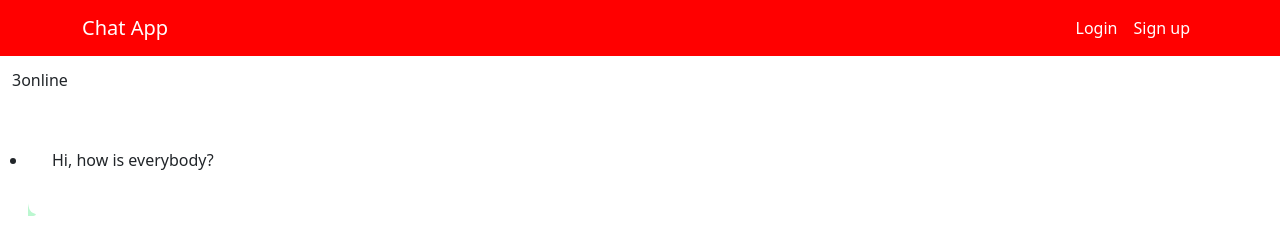
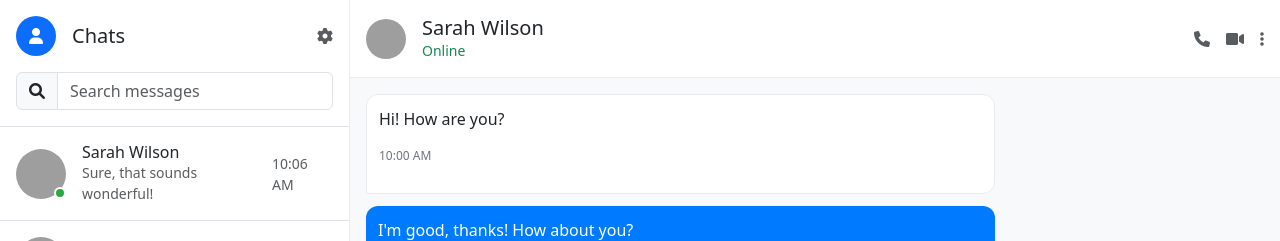
Before and after one commit to Gojo-Sator0/Website-online-app-chat-, a Django app: template app/chat/templates/chat/EXAMPLE.html in a window 1280 px wide. Shown: the top 241 px of the page. Run offline with Django 5.2, Linux system fonts and the light colour scheme; the template is opened without the code that fills it, so the values that code supplies are empty; some libraries are stand-ins or nearby versions; grey boxes are pictures that could not be loaded.

Commit message:
Update design

```diff
--- a/app/chat/templates/chat/EXAMPLE.html
+++ b/app/chat/templates/chat/EXAMPLE.html
@@ -1,92 +1,176 @@
-{% extends 'base.html' %}
-{% load static %}
-
-{% block content %}
-<wrapper class="block max-w-2xl mx-auto my-10 px-6">
-    <!-- Основное окно чата -->
-    <div id="chat_window" class="h-[45rem] flex flex-col bg-gray-800 rounded-2xl shadow-2xl relative p-1">
-
-        <!-- Индикатор количества пользователей онлайн -->
-        <div class="flex justify-center text-emerald-400 bg-gray-800 p-2 sticky top-0 z-10">
-            <span id="online-count" class="pr-1">3</span>online
+<!DOCTYPE html>
+<html lang="en">
+<head>
+  <meta charset="UTF-8">
+  <meta name="viewport" content="width=device-width, initial-scale=1.0">
+  <title>Chat App</title>
+  <link href="https://cdn.jsdelivr.net/npm/bootstrap@5.3.0/dist/css/bootstrap.min.css" rel="stylesheet">
+  <link href="https://cdnjs.cloudflare.com/ajax/libs/font-awesome/6.0.0-beta3/css/all.min.css" rel="stylesheet">
+  <style>
+    body {
+      background-color: #f8f9fa;
+    }
+    .chat-sidebar {
+      width: 350px;
+      background-color: white;
+      border-right: 1px solid #e9ecef;
+      height: 100vh;
+      overflow-y: auto;
+    }
+    .chat-header, .chat-footer {
+      background-color: white;
+      border-bottom: 1px solid #e9ecef;
+      padding: 16px;
+    }
+    .chat-footer {
+      border-top: 1px solid #e9ecef;
+    }
+    .chat-messages {
+      flex: 1;
+      overflow-y: auto;
+      padding: 16px;
+      background-color: #f8f9fa;
+    }
+    .message {
+      max-width: 70%;
+      padding: 12px;
+      border-radius: 12px;
+      margin-bottom: 12px;
+      position: relative;
+    }
+    .message.sent {
+      background-color: #007bff;
+      color: white;
+      align-self: flex-end;
+      border-bottom-right-radius: 0;
+    }
+    .message.received {
+      background-color: white;
+      border: 1px solid #e9ecef;
+      align-self: flex-start;
+      border-bottom-left-radius: 0;
+    }
+    .message-time {
+      font-size: 12px;
+      color: rgba(255, 255, 255, 0.7);
+      margin-top: 4px;
+    }
+    .message.received .message-time {
+      color: #6c757d;
+    }
+    .online-dot {
+      width: 12px;
+      height: 12px;
+      background-color: #28a745;
+      border-radius: 50%;
+      position: absolute;
+      bottom: 0;
+      right: 0;
+      border: 2px solid white;
+    }
+  </style>
+</head>
+<body>
+  <div class="d-flex">
+    <!-- Sidebar -->
+    <div class="chat-sidebar">
+      <div class="p-3 border-bottom">
+        <div class="d-flex align-items-center justify-content-between mb-3">
+          <div class="d-flex align-items-center gap-3">
+            <div class="bg-primary rounded-circle d-flex align-items-center justify-content-center" style="width: 40px; height: 40px;">
+              <i class="fas fa-user text-white"></i>
             </div>
-
-        <!-- Контейнер для сообщений -->
-        <div id='chat_container' class="overflow-y-auto grow">
-            <ul id='chat_messages' class="flex flex-col justify-end gap-2 p-4">
-                <!-- Отправленное сообщение (справа) -->
-                <li class="flex justify-end mb-4">
-                    <div class="bg-green-200 rounded-l-lg rounded-tr-lg p-4 max-w-[75%]">
-                        <span>Hi, how is everybody?</span>
+            <h5 class="mb-0">Chats</h5>
           </div>
-                    <div class="flex items-end">
-                        <svg height="13" width="8">
-                            <path fill="#bbf7d0" d="M6.3,10.4C1.5,8.7,0.9,5.5,0,0.2L0,13l5.2,0C7,13,9.6,11.5,6.3,10.4z"/>
-                        </svg>
+          <i class="fas fa-cog text-muted"></i>
         </div>
-                </li>
-                <!-- Полученное сообщение (слева) -->
-                <li>
-                    <div class="flex justify-start">
-                        <!-- Аватарка пользователя -->
-                        <div class="flex items-end mr-2">
-                            <a href="">
-                                <img class="w-8 h-8 rounded-full object-cover" src="https://pbs.twimg.com/profile_images/508601156767997952/fFTdKUf2_400x400.jpeg">
-                            </a>
+        <div class="input-group">
+          <span class="input-group-text"><i class="fas fa-search"></i></span>
+          <input type="text" class="form-control" placeholder="Search messages">
         </div>
-
-                        <!-- "Хвостик" сообщения -->
-                        <div class="flex items-end">
-                            <svg height="13" width="8">
-                                <path fill="white" d="M2.8,13L8,13L8,0.2C7.1,5.5,6.5,8.7,1.7,10.4C-1.6,11.5,1,13,2.8,13z"></path>
-                            </svg>
       </div>
-
-                        <!-- Тело сообщения -->
-                        <div class="bg-white p-4 max-w-[75%] rounded-r-lg rounded-tl-lg">
-                            <span>Not bad, thanks for asking! My day has been quite productive so far...</span>
+      <div class="overflow-y-auto" style="height: calc(100vh - 145px);">
+        <div class="d-flex align-items-center p-3 border-bottom hover-bg-light">
+          <div class="position-relative me-3">
+            <img src="https://images.unsplash.com/photo-1494790108377-be9c29b29330?w=150" alt="Avatar" class="rounded-circle" style="width: 50px; height: 50px;">
+            <div class="online-dot"></div>
+          </div>
+          <div class="flex-grow-1">
+            <h6 class="mb-0">Sarah Wilson</h6>
+            <p class="text-muted small mb-0">Sure, that sounds wonderful!</p>
+          </div>
+          <span class="text-muted small">10:06 AM</span>
+        </div>
+        <div class="d-flex align-items-center p-3 border-bottom hover-bg-light">
+          <div class="position-relative me-3">
+            <img src="https://images.unsplash.com/photo-1507003211169-0a1dd7228f2d?w=150" alt="Avatar" class="rounded-circle" style="width: 50px; height: 50px;">
+            <div class="online-dot"></div>
+          </div>
+          <div class="flex-grow-1">
+            <h6 class="mb-0">Michael Chen</h6>
+            <p class="text-muted small mb-0">See you tomorrow!</p>
+          </div>
+          <span class="text-muted small">9:45 AM</span>
+        </div>
+        <div class="d-flex align-items-center p-3 border-bottom hover-bg-light">
+          <div class="position-relative me-3">
+            <img src="https://images.unsplash.com/photo-1438761681033-6461ffad8d80?w=150" alt="Avatar" class="rounded-circle" style="width: 50px; height: 50px;">
+          </div>
+          <div class="flex-grow-1">
+            <h6 class="mb-0">Emma Thompson</h6>
+            <p class="text-muted small mb-0">Thanks for your help!</p>
+          </div>
+          <span class="text-muted small">Yesterday</span>
+        </div>
       </div>
     </div>
 
-                    <!-- Имя и никнейм пользователя -->
-                    <div class="text-sm font-light py-1 ml-10 ">
-                        <span class="text-white">Bart</span>
-                        <span class="text-gray-400">@bart</span>
-                    </div>
-                </li>
-                <!-- Еще одно полученное сообщение (пример) -->
-                <li>
-                    <div class="flex justify-start">
-                        <div class="flex items-end mr-2">
-                            <a href="">
-                                <img class="w-8 h-8 rounded-full object-cover" src="https://cdn.dribbble.com/userupload/12910688/file/original-d33b34f28a79a4b085edec17d83870ba.png">
-                            </a>
-                        </div>
-                        <div class="flex items-end">
-                            <svg height="13" width="8">
-                                <path fill="white" d="M2.8,13L8,13L8,0.2C7.1,5.5,6.5,8.7,1.7,10.4C-1.6,11.5,1,13,2.8,13z"></path>
-                            </svg>
-                        </div>
-                        <div class="bg-white p-4 max-w-[75%] rounded-r-lg rounded-tl-lg">
-                            <span>Wonderful!</span>
+    <!-- Main Chat Area -->
+    <div class="flex-grow-1 d-flex flex-column">
+      <!-- Chat Header -->
+      <div class="chat-header d-flex align-items-center justify-content-between">
+        <div class="d-flex align-items-center gap-3">
+          <img src="https://images.unsplash.com/photo-1494790108377-be9c29b29330?w=150" alt="Avatar" class="rounded-circle" style="width: 40px; height: 40px;">
+          <div>
+            <h5 class="mb-0">Sarah Wilson</h5>
+            <p class="text-success small mb-0">Online</p>
           </div>
         </div>
-                    <div class="text-sm font-light py-1 ml-10">
-                        <span class="text-white">Lilly</span>
-                        <span class="text-gray-400">@lilly</span>
+        <div class="d-flex align-items-center gap-3">
+          <i class="fas fa-phone text-muted"></i>
+          <i class="fas fa-video text-muted"></i>
+          <i class="fas fa-ellipsis-v text-muted"></i>
         </div>
-                </li>
-            </ul>
       </div>
 
-        <!-- Поле ввода сообщения -->
-        <div class="sticky bottom-0 z-10 p-2 bg-gray-800">
-            <div class="flex items-center rounded-xl px-2 py-2">
-                <form id="chat_message_form" method='POST' class="w-full">
-                    <input type="text" name="message" placeholder="Add message ..." maxlength="150">
-                </form>
+      <!-- Messages -->
+      <div class="chat-messages">
+        <div class="message received">
+          <p>Hi! How are you?</p>
+          <p class="message-time">10:00 AM</p>
+        </div>
+        <div class="message sent">
+          <p>I'm good, thanks! How about you?</p>
+          <p class="message-time">10:02 AM</p>
+        </div>
+        <div class="message received">
+          <p>Great! Would you like to meet for coffee?</p>
+          <p class="message-time">10:05 AM</p>
+        </div>
+        <div class="message sent">
+          <p>Sure, that sounds wonderful!</p>
+          <p class="message-time">10:06 AM</p>
+        </div>
+      </div>
+
+      <!-- Message Input -->
+      <div class="chat-footer d-flex align-items-center gap-3">
+        <i class="fas fa-paperclip text-muted"></i>
+        <input type="text" class="form-control" placeholder="Type a message...">
+        <i class="far fa-smile text-muted"></i>
+        <button class="btn btn-primary"><i class="fas fa-paper-plane"></i></button>
       </div>
     </div>
   </div>
-</wrapper>
-{% endblock %}
+</body>
+</html>
--- a/app/static/css/styles.css
+++ b/app/static/css/styles.css
@@ -35,6 +35,20 @@
     color: #333;
     font-weight: 600;
     margin-bottom: 15px;
+    overflow: hidden; /* Скрываем полосу прокрутки */
+}
+
+
+
+.hover-bg-light {
+    transition: background-color 0.3s ease, transform 0.3s ease;
+    transform-origin: left center; /* Увеличиваем элемент относительно левого края */
+}
+
+.hover-bg-light:hover {
+    background-color: #f8f9fa !important;
+    transform: scale(1.02) !important;
+    box-shadow: 0 4px 8px rgba(0, 0, 0, 0.1);
 }
 
 .chat-list {
```
Also changed, not shown: app/chat/templates/chat/chat_user.html (+80 -59 lines). Lines whose indentation alone changed are shown as unchanged.
